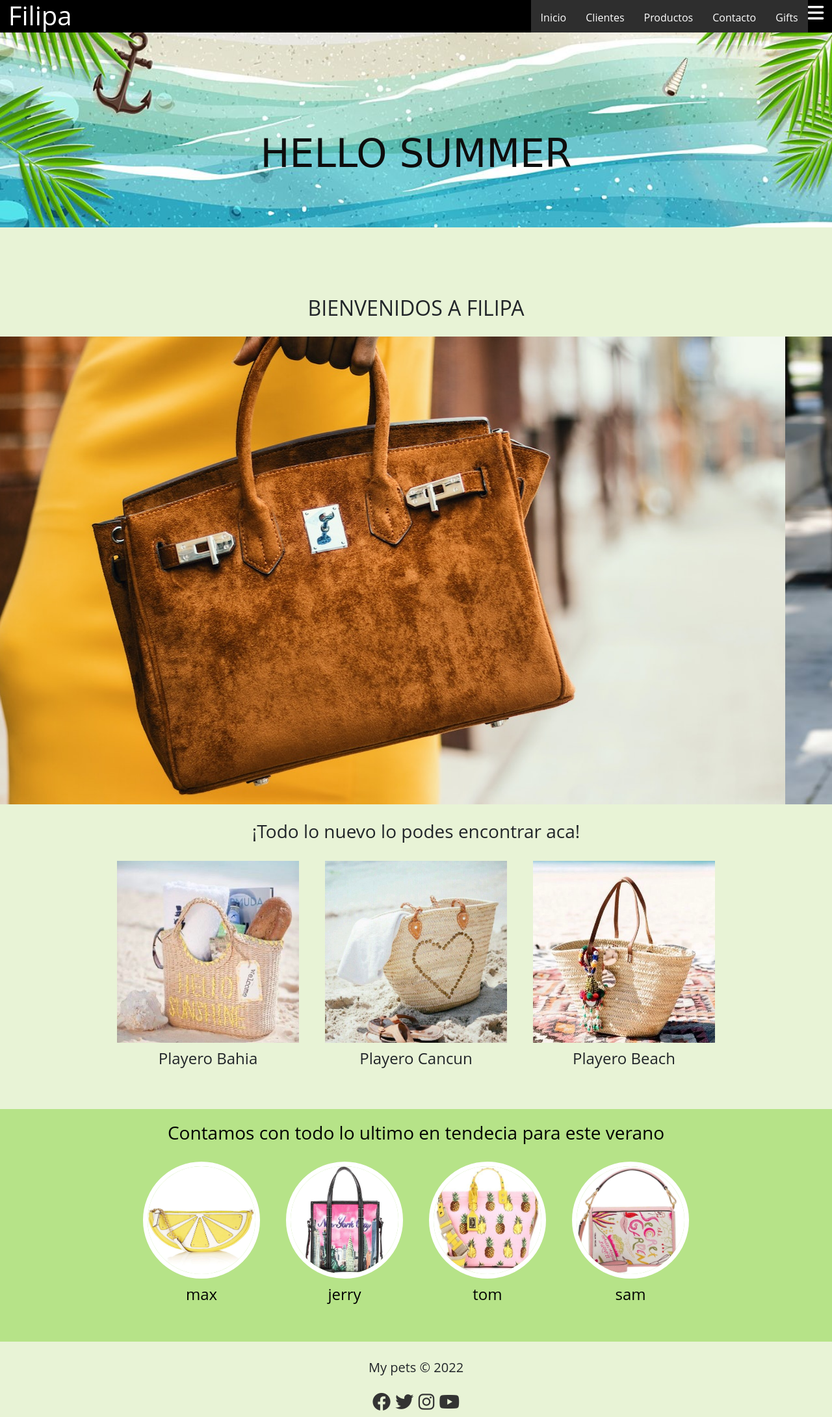
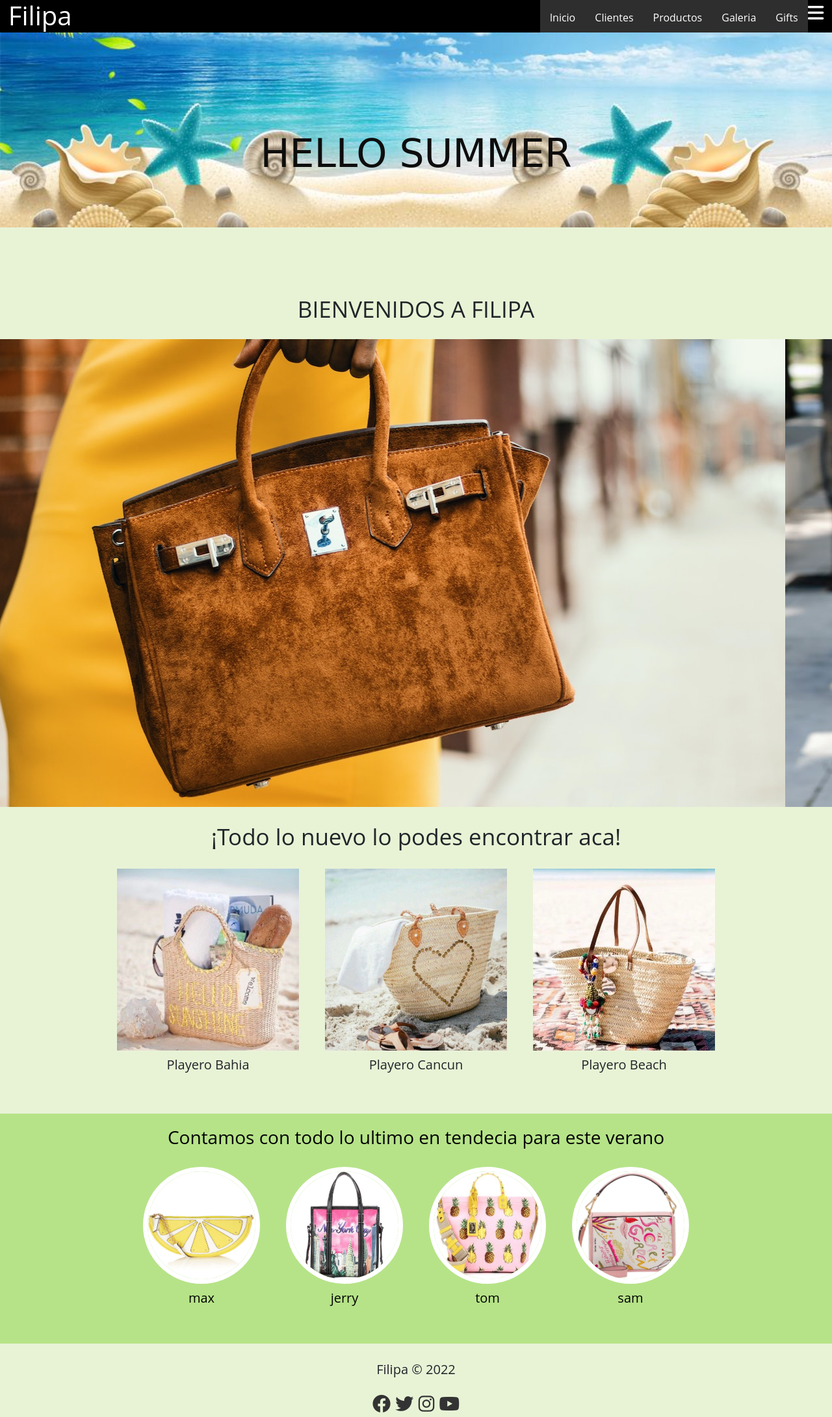
Before and after one commit to MelanieOrtiz2022/segunda-entrega, a plain HTML site: page index.html in a window 1280 px wide. Shown: the whole page at 65% size. Drawn offline with nearby package versions, Linux system fonts and the light colour scheme.

Commit message:
correccion de texto correcion de footer correcion de imagen barner eliminacion de pagina de contacto se agrego nueva pagina de galeria modificaion en los quieries

```diff
--- a/css/barner.css
+++ b/css/barner.css
@@ -25,7 +25,7 @@ section{
     font-family: 'Permanent Marker', cursive;
 }
 #barner h2{
-    font-size: 40px;
+    font-size: 20px;
 }
 
 @media (min-width:480px){
@@ -51,7 +51,6 @@ section{
     }
         #barner h2{
             font-size: 60px;
-
         }
 
 }
--- a/css/blog.css
+++ b/css/blog.css
@@ -1,6 +1,7 @@
 
 #blog h3, h4{
     text-align: center;
+    font-size: 15px;
 }
 #blog .contenedor{
     display: flex;
@@ -14,3 +15,15 @@
     width: 100%;
     max-width: 280px;
 }
+@media (min-width:768px){
+    #blog h3, h4 {
+        font-size: 25px;
+    }
+}
+
+@media (min-width:1024px){
+    #blog h3, h4 {
+        font-size: 35px;
+    }
+
+}
--- a/css/contacto.css
+++ b/css/galeria.css
@@ -2,6 +2,9 @@
     margin: 0;
     padding: 0;
     box-sizing: border-box;
+}
+h2{
+    text-align: center;
 }
 
 #projects {
--- a/css/productos.css
+++ b/css/productos.css
@@ -44,3 +44,8 @@
     background:#2fb4cc;
     color: #fff;
 }
+@media (min-width:1024px){
+    #blog-productos h3, h4{
+        font-size: 20px;
+    }
+}
--- a/css/style.css
+++ b/css/style.css
@@ -4,7 +4,7 @@
 @import url(info.css);
 @import url(productos.css);
 @import url(clientes.css);
-@import url(contacto.css);
+@import url(galeria.css);
 
 *{
     margin: 0;
@@ -42,11 +42,26 @@ h1{
 
 #Bienvenidos{
     text-align: center;
+}
+
+#Bienvenidos h2{
+    font-size: 15px;
+}
+
+@media (min-width:768px){
+    #Bienvenidos h2{
+        font-size: 25px;
+    }
+}
+
+@media (min-width:1024px){
+    #Bienvenidos h2{
+        font-size: 35px;
+    }
 
 }
-#Bienvenidos p{
-    padding: 10px;
-}
+
+
 /*--------slider--------*/
 
 .slider {
--- a/index.html
+++ b/index.html
@@ -31,7 +31,7 @@
                 <a href="./index.html">Inicio</a>
                 <a href="./pages/clientes.html">Clientes</a>
                 <a href="./pages/productos.html">Productos</a>
-                <a href="./pages/contacto.html">Contacto</a>
+                <a href="./pages/galeria.html">Galeria</a>
                 <a href="./pages/gifts.html">Gifts</a>
             </nav>
         </div>
@@ -39,16 +39,17 @@
     <!--------barner---------->
     <main>
         <section id="barner">
-            <img src="../css/img/img-barner.jpeg">
+            <img src="./css/img/barner2.jpeg">
             <div class="contenedor">
                 <h2>HELLO SUMMER</h2>
             </div>
         </section>
+    <!-----Carrusel-------->
 
         <section id="Bienvenidos">
             <h2>BIENVENIDOS A FILIPA</h2>
         </section>
-        <!-----Carrusel-------->
+
         <section>
             <div id="carouselExampleSlidesOnly" class="carousel slide" data-bs-ride="carousel">
                 <div class="carousel-inner">
@@ -109,7 +110,7 @@
     <!--------footer----------->
     <footer>
         <div class="contenedor">
-            <p class="copy">My pets &copy; 2022</p>
+            <p class="copy">Filipa &copy; 2022</p>
             <div class="sociales">
                 <a class="fa-brands fa-facebook" href="#"></a>
                 <a class="fa-brands fa-twitter" href="#"></a>
```
Also changed, not shown: pages/clientes.html (+4 -4 lines), pages/galeria.html (renamed from pages/contacto.html, +6 -3 lines), pages/gifts.html (+4 -4 lines), pages/productos.html (+4 -4 lines), css/img/WhatsApp Image 2022-12-19 at 18.49.12 (1).jpeg (added), css/img/barner2.jpeg (added), css/img/pexels-miro-alt-176395.jpg (added).
